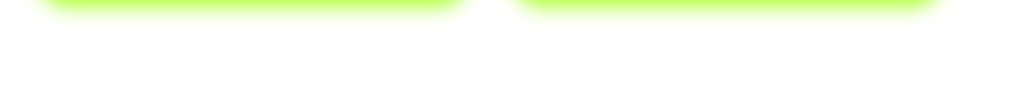
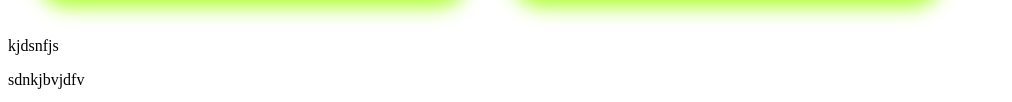
Before and after one commit to Rababzahedi/My-fourth-repo, a plain HTML site: page index.html in a window 1280 px wide. Shown: the part 2475-2577 px from the top of the page, without its empty margins (0-1012 px from the left). Before the commit the page ends 2504 px from the top, so only its background shows below. Drawn offline with Linux system fonts and the light colour scheme.

Commit message:
new commit

```diff
--- a/index.html
+++ b/index.html
@@ -19,5 +19,7 @@
     <img src="images/DSC_4585.JPG" alt="">
     <img src="images/DSC_4586.JPG" alt="">
     <img src="images/DSC_4587.JPG" alt="">
+    <p>kjdsnfjs</p>
+    <p>sdnkjbvjdfv</p>
 </body>
 </html>
```
